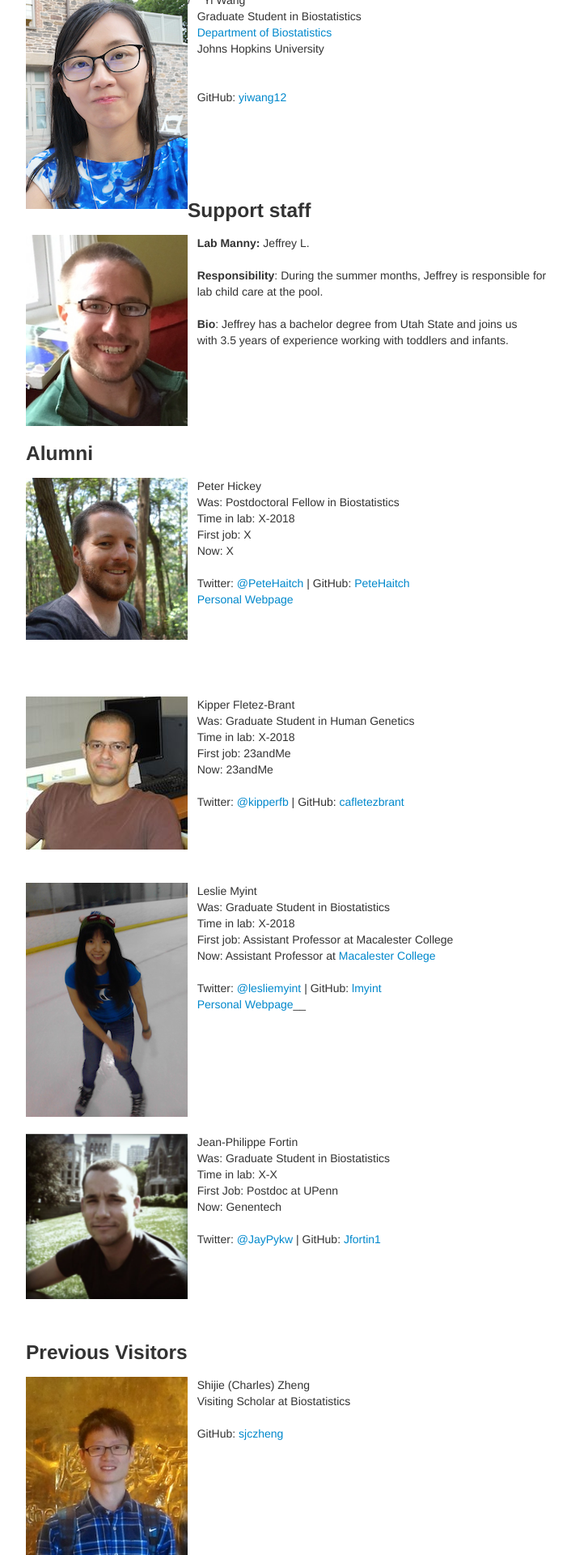
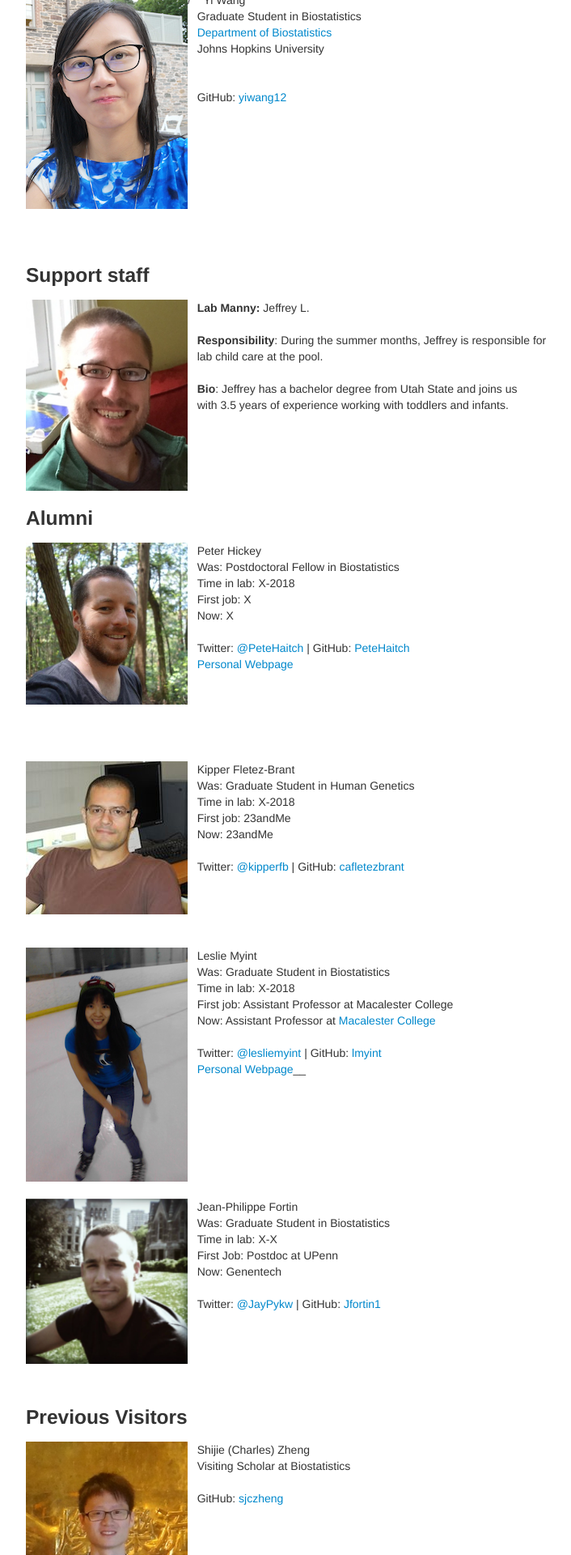
Before and after one commit to hansenlab/hansenlab.github.io, a Jekyll site: the page built from 01-people.md, in a window 1280 px wide. Shown: the part 592-2512 px from the top of the page at 81% size, without its empty margins (258-964 px from the left). Built offline with Jekyll 4.4.1, drawn with Linux system fonts in a browser that asks for light colours.

```diff
--- a/01-people.md
+++ b/01-people.md
@@ -36,7 +36,7 @@ GitHub: [kasperdanielhansen](https://github.com/kasperdanielhansen)
 <br>
 <br>
 &nbsp;&nbsp;&nbsp;GitHub: [yiwang12](https://github.com/yiwang12)
-<br><br><br><br><br>
+<br><br><br><br><br><br><br><br><br>
 
 
 ### Support staff
```
